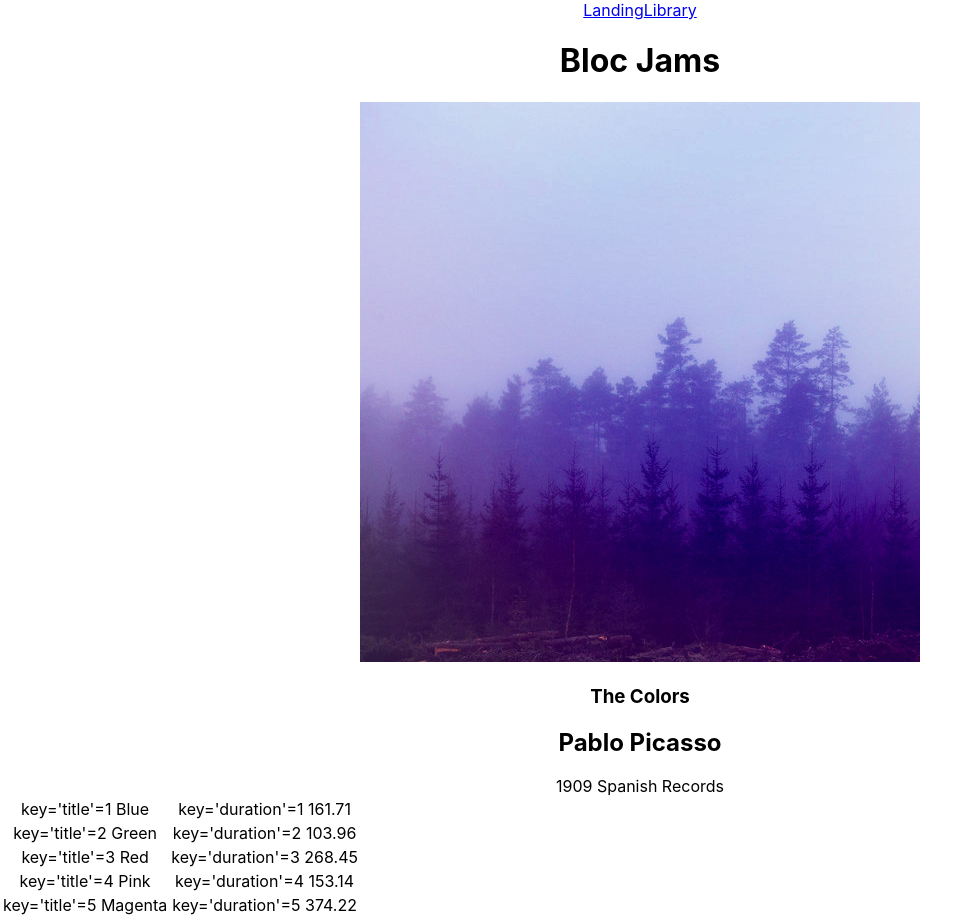
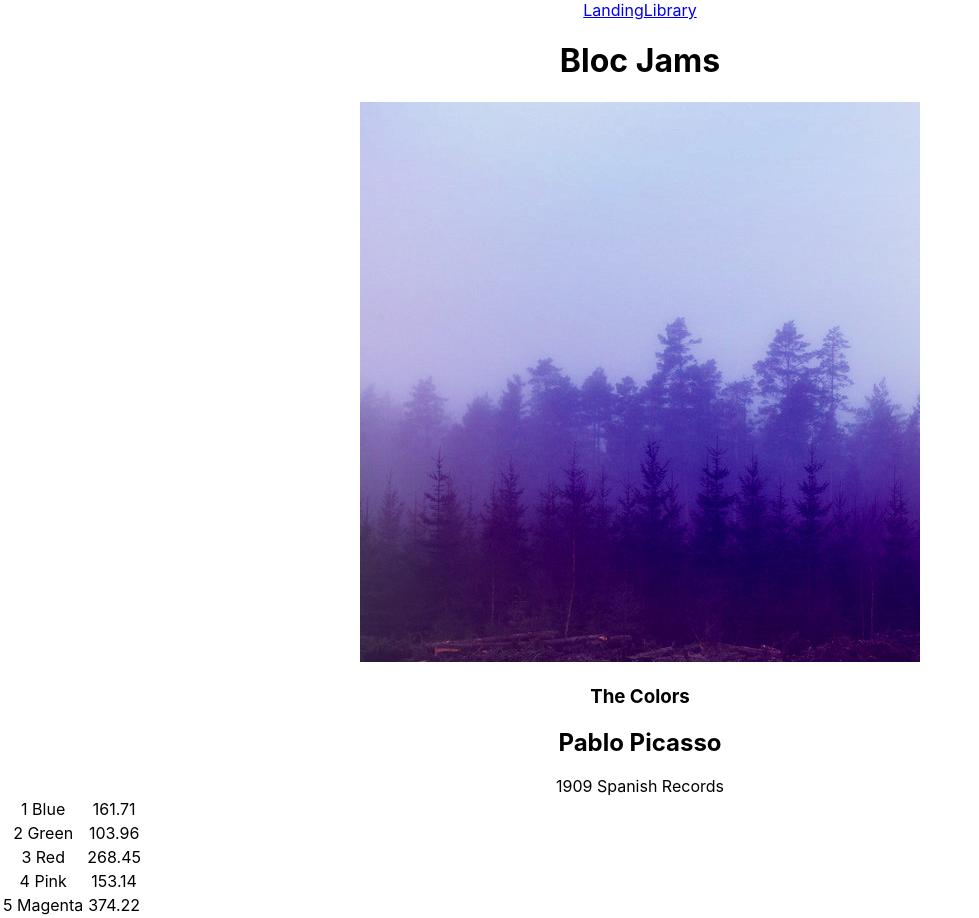
Before and after one commit to cjl85/bloc-jams-react, a React (Create React App) app: page /album/the-colors in a window 1280 px wide. Shown: the whole page, without its empty margins (0-979 px from the left). Built offline with nearby package versions, Linux system fonts and the light colour scheme.

Commit message:
added number, title, duration

```diff
--- a/src/components/Album.js
+++ b/src/components/Album.js
@@ -34,8 +34,8 @@
           <tbody>
           {this.state.album.songs.map((song, index) =>
               <tr>
-                <td> key='title'={index + 1} {song.title} </td>
-                <td> key='duration'={index + 1} {song.duration} </td>
+                <td key='title' > {index + 1} {song.title} </td>
+                <td key='duration'> {song.duration} </td>
               </tr>
           )}
           </tbody>
```
